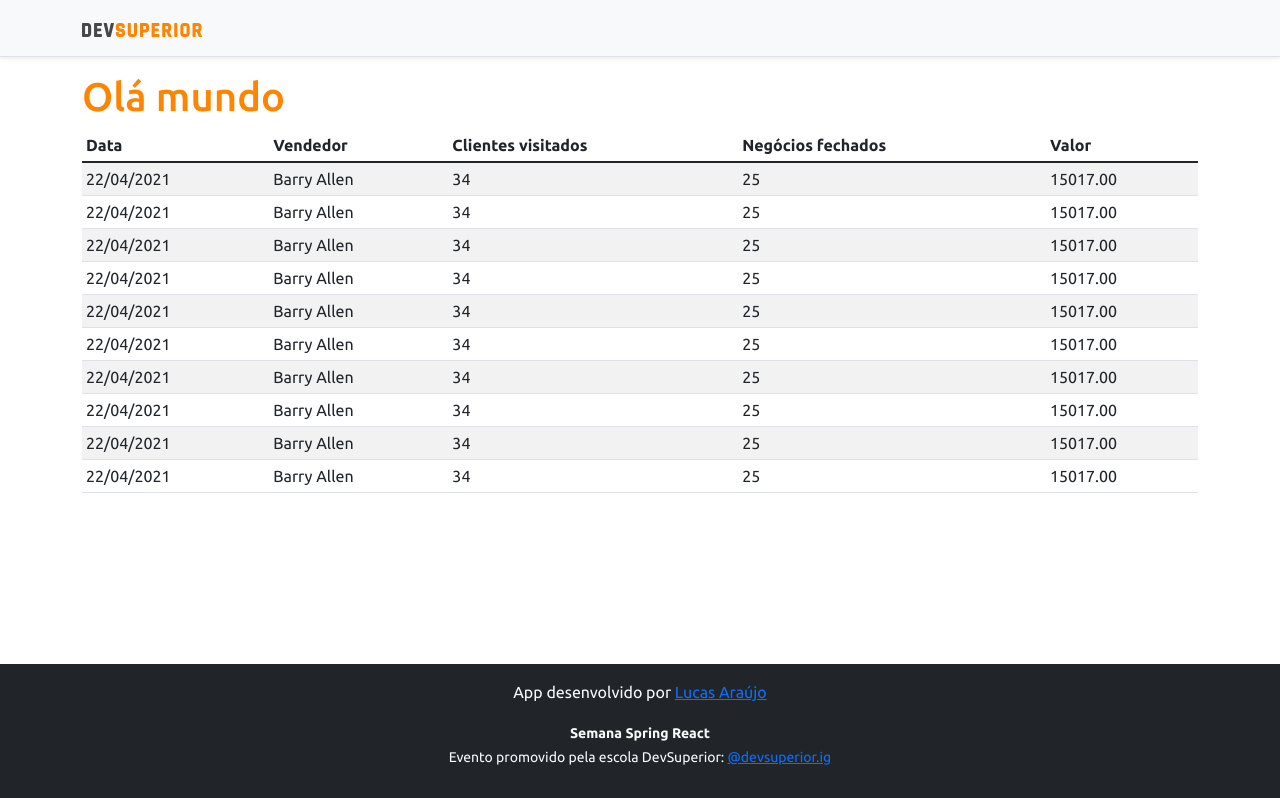
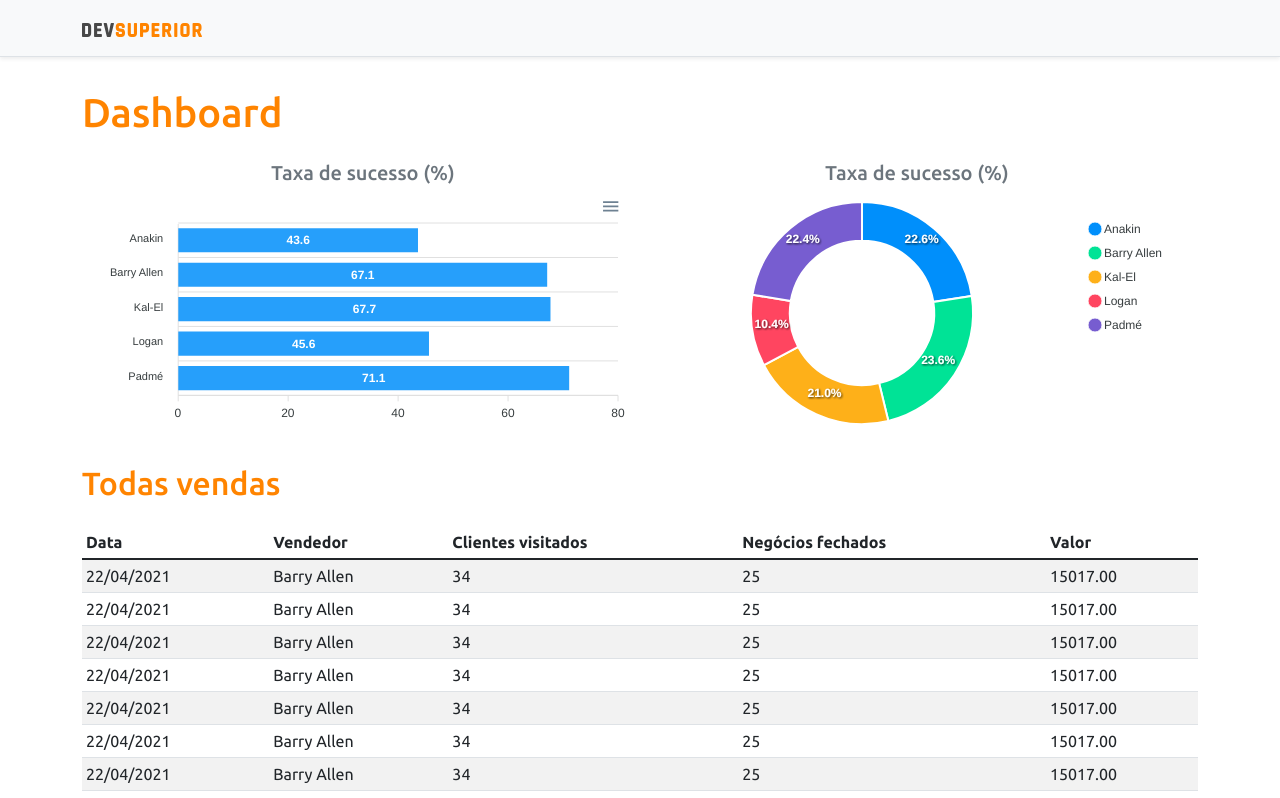
Before and after one commit to araujolucas3005/projeto-sds3, a React (Create React App) app in the folder frontend/: page / in a window 1280 px wide. Shown: the top 798 px of the page. Built offline with nearby package versions, Linux system fonts and the light colour scheme.

Commit message:
Static Charts

```diff
--- a/frontend/package.json
+++ b/frontend/package.json
@@ -10,8 +10,10 @@
     "@types/node": "^12.0.0",
     "@types/react": "^17.0.0",
     "@types/react-dom": "^17.0.0",
+    "apexcharts": "^3.28.1",
     "bootstrap": "^5.1.0",
     "react": "^17.0.2",
+    "react-apexcharts": "^1.3.9",
     "react-dom": "^17.0.2",
     "react-scripts": "4.0.3",
     "typescript": "^4.1.2",
--- a/frontend/src/App.tsx
+++ b/frontend/src/App.tsx
@@ -1,4 +1,6 @@
+import { BarChart } from "components/BarChart";
 import { Datatable } from "components/DataTable";
+import { DonutChart } from "components/DonutChart";
 import { Footer } from "components/Footer";
 import { NavBar } from "components/NavBar";
 
@@ -7,7 +9,23 @@
     <>
       <NavBar />
       <div className="container">
-        <h1 className="text-primary">Olá mundo</h1>
+        <h1 className="text-primary py-3">Dashboard</h1>
+
+        <div className="row px-3">
+          <div className="col-sm-6">
+            <h5 className="text-center text-secondary">Taxa de sucesso (%)</h5>
+            <BarChart />
+          </div>
+          <div className="col-sm-6">
+            <h5 className="text-center text-secondary">Taxa de sucesso (%)</h5>
+            <DonutChart />
+          </div>
+        </div>
+
+        <div className="py-3">
+          <h2 className="text-primary">Todas vendas</h2>
+        </div>
+
         <Datatable />
       </div>
       <Footer />
--- /dev/null
+++ b/frontend/src/components/BarChart/index.tsx
@@ -0,0 +1,32 @@
+import Chart from "react-apexcharts";
+
+export function BarChart() {
+  const options = {
+    plotOptions: {
+      bar: {
+        horizontal: true,
+      },
+    },
+  };
+
+  const mockData = {
+    labels: {
+      categories: ["Anakin", "Barry Allen", "Kal-El", "Logan", "Padmé"],
+    },
+    series: [
+      {
+        name: "% Sucesso",
+        data: [43.6, 67.1, 67.7, 45.6, 71.1],
+      },
+    ],
+  };
+
+  return (
+    <Chart
+      options={{ ...options, xaxis: mockData.labels }}
+      series={mockData.series}
+      type="bar"
+      height="240"
+    />
+  );
+}
--- /dev/null
+++ b/frontend/src/components/DonutChart/index.tsx
@@ -0,0 +1,23 @@
+import Chart from "react-apexcharts";
+
+export function DonutChart() {
+  const mockData = {
+    series: [477138, 499928, 444867, 220426, 473088],
+    labels: ["Anakin", "Barry Allen", "Kal-El", "Logan", "Padmé"],
+  };
+
+  const options = {
+    legend: {
+      show: true,
+    },
+  };
+
+  return (
+    <Chart
+      options={{ ...options, labels: mockData.labels }}
+      series={mockData.series}
+      type="donut"
+      height="240"
+    />
+  );
+}
```
Also changed, not shown: 1 other file (tests, documents, lock files or other folders).
